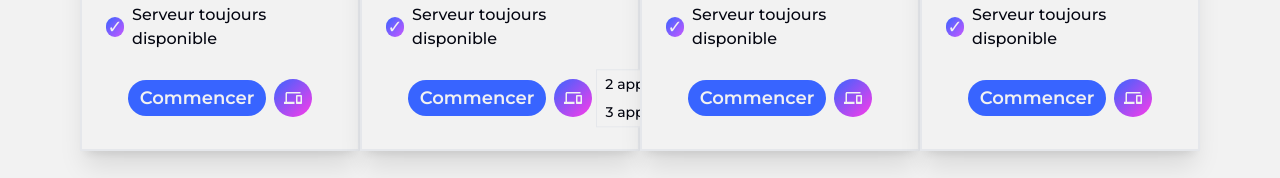
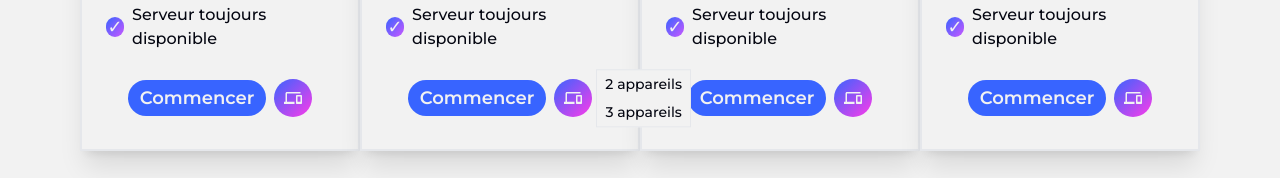
Before and after one commit to TinySmash/BayCorp, a Next.js app: page / in a window 1280 px wide. Both pictures are taken after a click on the element 573 px from the left and 4082 px from the top of the page. Shown: the part 3984-4162 px from the top of the page. Built offline with nearby package versions, Linux system fonts and the light colour scheme; no server answers.

Commit message:
favicon try

```diff
--- a/src/app/privacy-policy/page.tsx
+++ b/src/app/privacy-policy/page.tsx
@@ -6,7 +6,7 @@ const Privacy = () => {
       <div className="headp">
         <div className="breadcrumb">
           <span>
-            <a href="" style={{ color: "black" }}>
+            <a href="/" style={{ color: "black" }}>
               Home
             </a>
           </span>
--- a/src/components/home/pricing/Plan.tsx
+++ b/src/components/home/pricing/Plan.tsx
@@ -58,7 +58,7 @@ function PricingPlan(props: pricingTag) {
         >
           <MdDevices className="text-white lg:text-lg" />
           <div
-            className={`w-fit h-auto flex-col items-center bg-white border absolute translate-x-7 lg:translate-x-8 -translate-y-[65%] ${
+            className={`w-fit h-auto flex-col items-center bg-white border absolute translate-x-7 lg:translate-x-8 -translate-y-[65%] z-[60] ${
               devicesHovered ? "flex" : "hidden"
             }`}
           >
```
Also changed, not shown: 1 other file (tests, documents, lock files or other folders).
